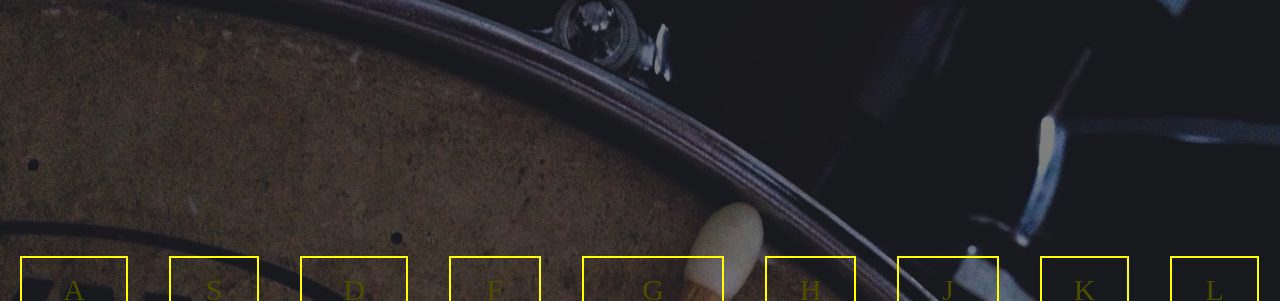
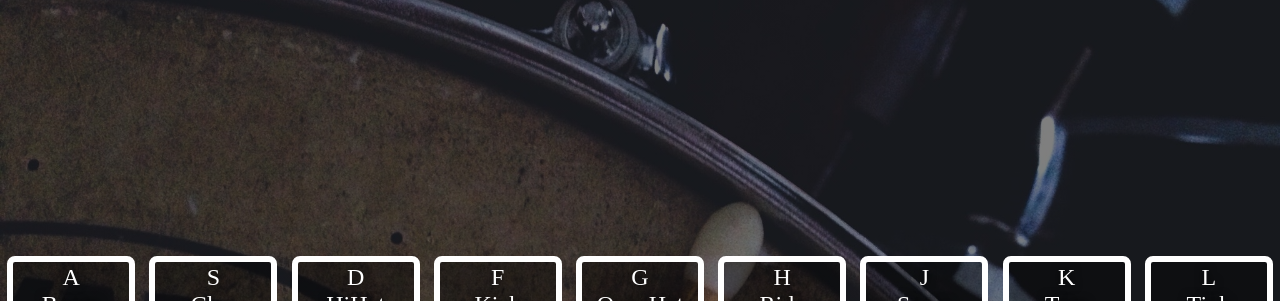
Before and after one commit to nbaltens/Javascript-DrumKit, a plain HTML site: page index.html in a window 1280 px wide. Shown: the top 301 px of the page. Drawn offline with Linux system fonts and the light colour scheme.

Commit message:
Update CSS
Updated CSS colors, as well as Design.

```diff
--- a/index.css
+++ b/index.css
@@ -1,4 +1,4 @@
-* {
+ * {
     margin: 0px;
     padding: 0px;
     box-sizing: border-box;
@@ -17,13 +17,26 @@ body {
   .container {
       display: flex;
       justify-content: space-around;
+      flex-wrap: wrap;
       margin-top: 20%;
   }
   .btn {
-      border: solid  #ffff00 2px;
-      display: inline-block;
-      color:  #4d4d00;
-      font-size: 30px;
-      padding: 15px;
-      text-align: center;
+        border: .4rem solid white;
+        border-radius: .5rem;
+        margin: 0px;
+        font-size: 1.5rem;
+        padding: 0.1rem .1rem;
+        transition: all .07s ease;
+        width: 8rem;
+        text-align: center;
+        color: white;
+        background: rgba(0,0,0,0.4);
+        text-shadow: 0 0 .5rem black;
   }
+  .glow {
+    transform: scale(1.1);
+    border-color: #c6ffb3;
+    box-shadow: 0 0 1rem #c6ffb3;
+    background-color: black;
+    color: #66ff33
+  }
```
